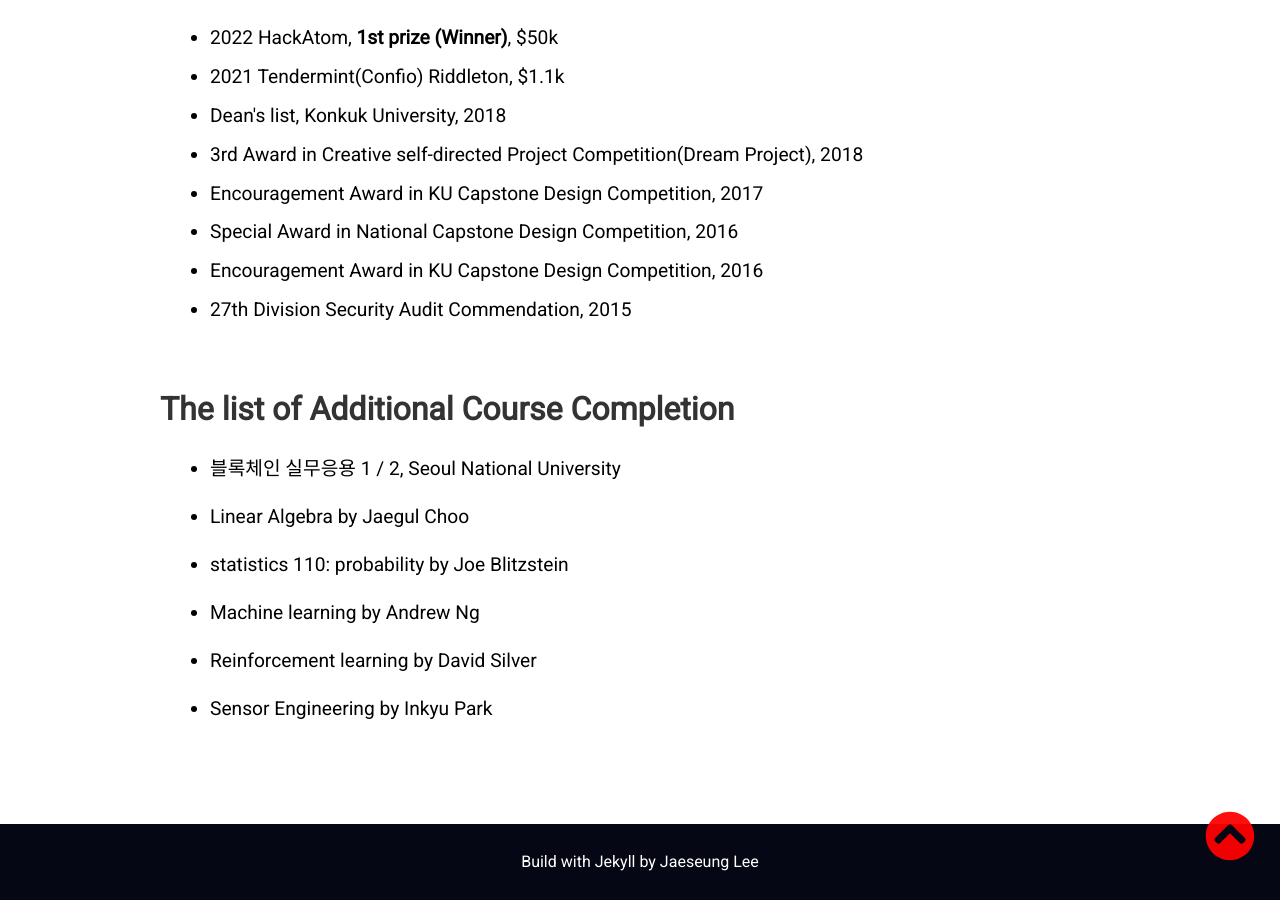
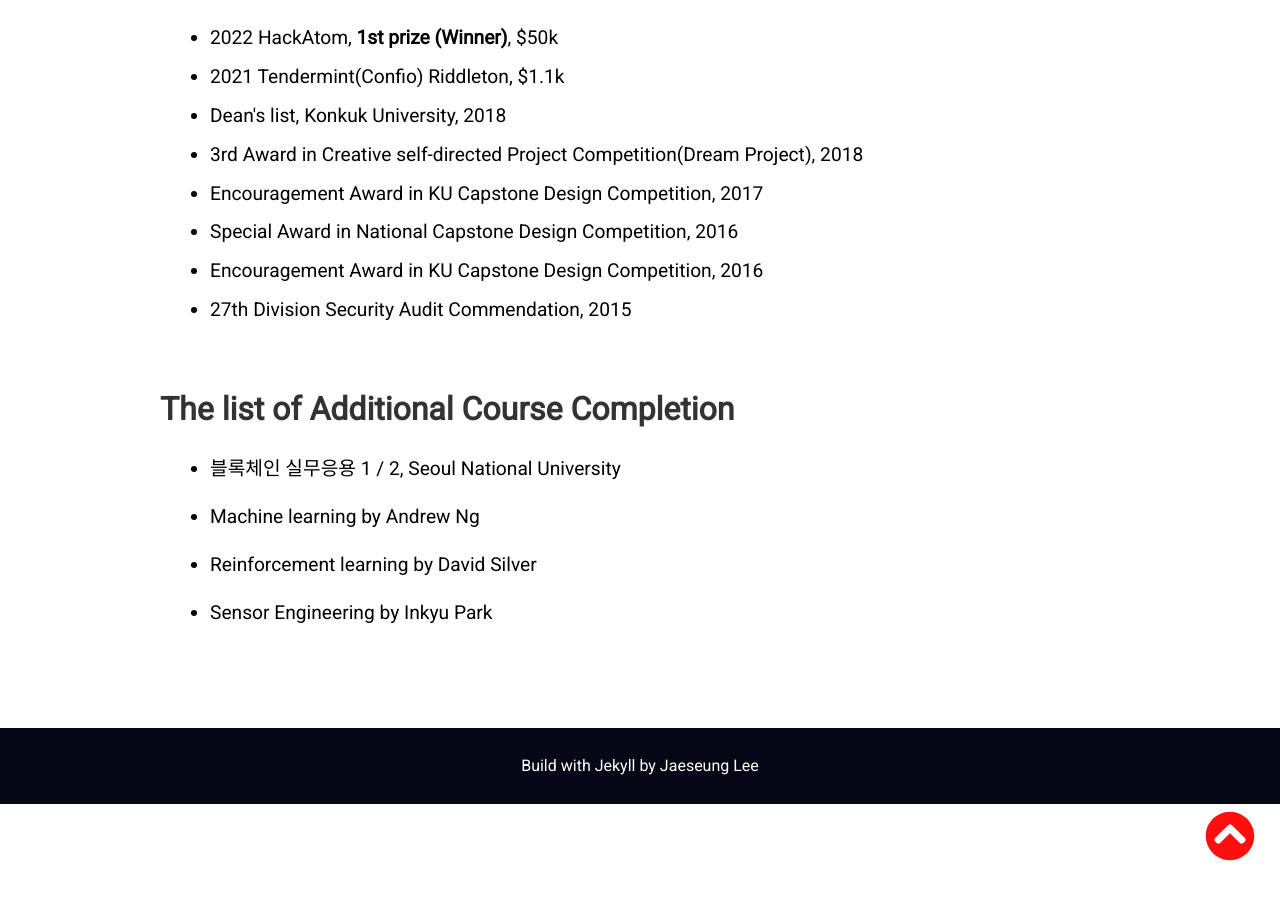
Before and after one commit to tkxkd0159/tkxkd0159.github.io, a Jekyll site: the page built from index.html, in a window 1280 px wide and 900 px high, scrolled down 5482 px. Built offline with Jekyll 4.4.1, drawn with Linux system fonts in a browser that asks for light colours; nearby versions of some CDN libraries.

Commit message:
Update maincon.html

```diff
--- a/_includes/maincon.html
+++ b/_includes/maincon.html
@@ -202,13 +202,6 @@
     <p>블록체인 실무응용 1 / 2, Seoul National University</p>
   </li>
   <li>
-    <p>Linear Algebra by Jaegul Choo</p>
-  </li>
-
-  <li>
-    <p>statistics 110: probability by Joe Blitzstein</p>
-  </li>
-  <li>
     <p>Machine learning by Andrew Ng</p>
   </li>
 
```
